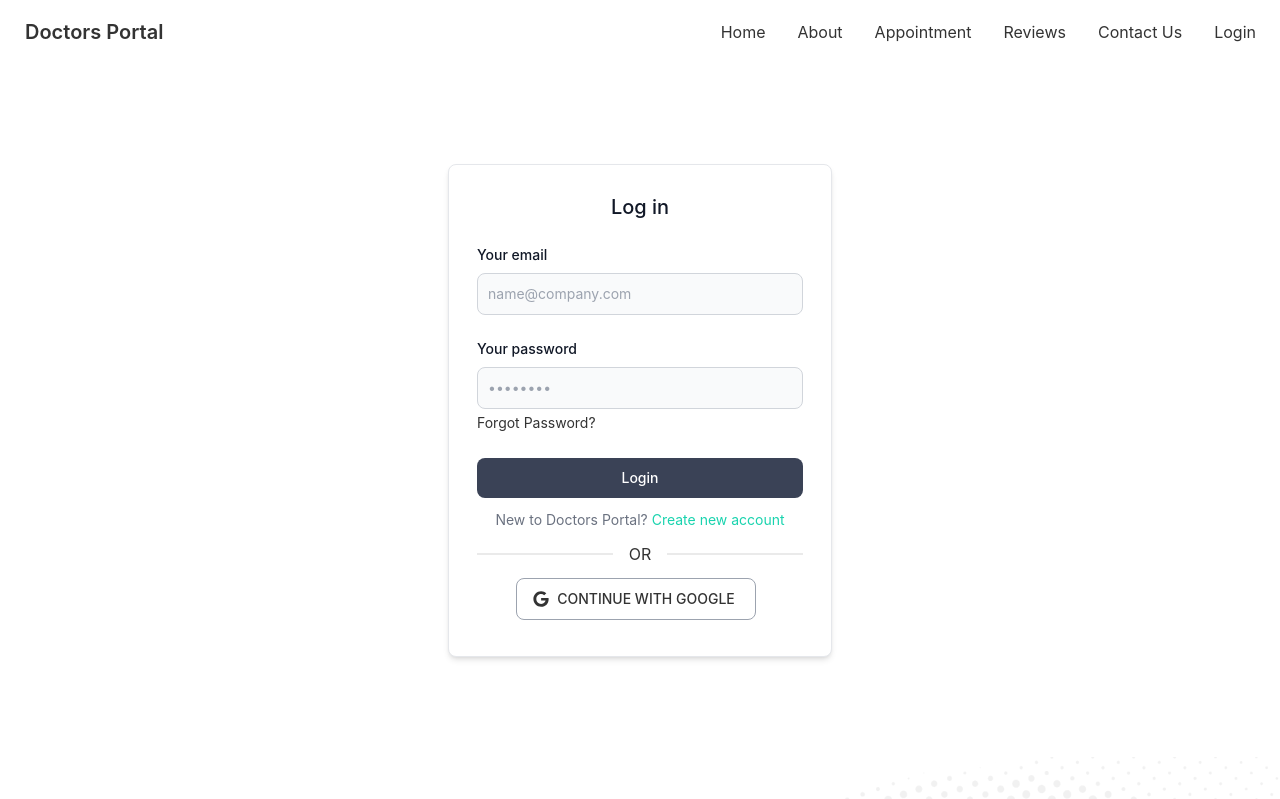
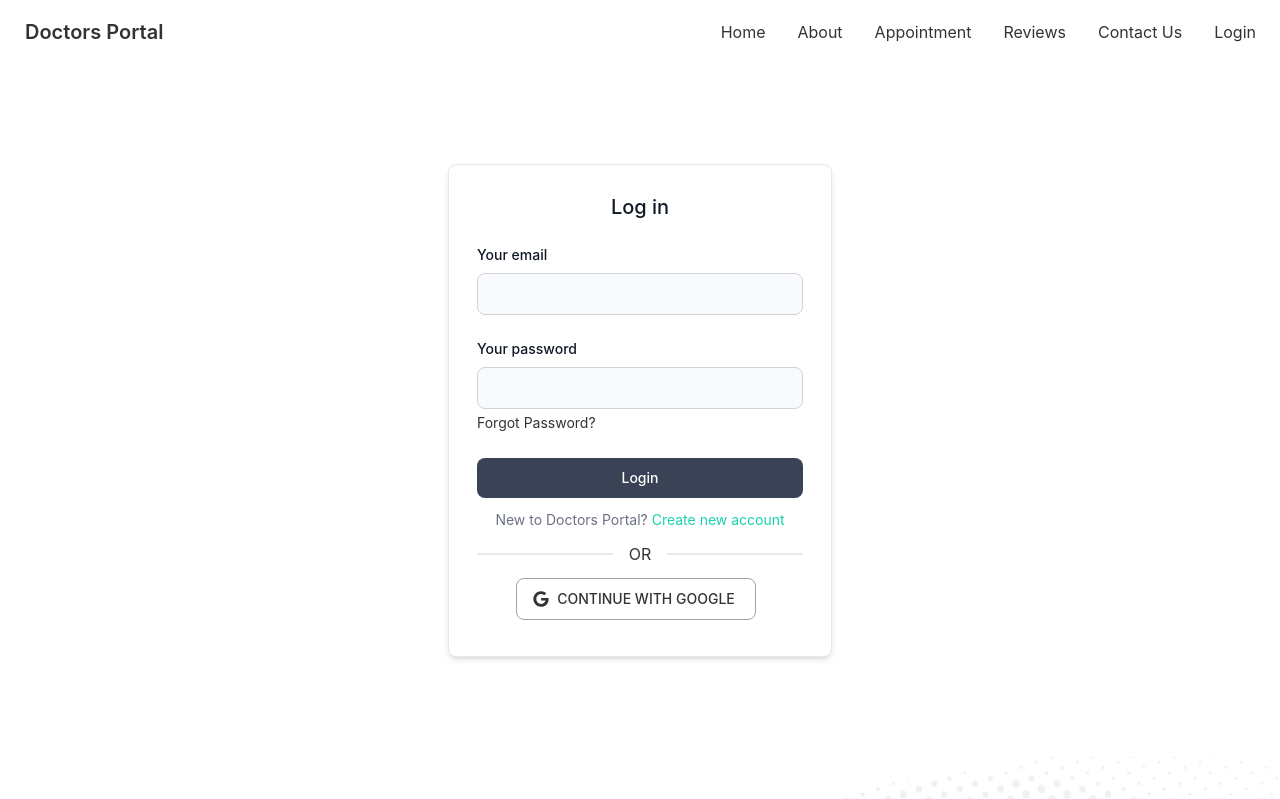
Before and after one commit to mohammedtakbir/doctors-portal-client, a React (Create React App) app: page /login in a window 1280 px wide. Shown: the top 799 px of the page. Built offline with nearby package versions, Linux system fonts and the light colour scheme.

Commit message:
add login

```diff
--- a/src/Pages/Login/Login.js
+++ b/src/Pages/Login/Login.js
@@ -3,7 +3,7 @@
 import { useForm } from 'react-hook-form';
 
 const Login = () => {
-    const { register, handleSubmit } = useForm();
+    const { register, formState: { errors }, handleSubmit } = useForm();
 
     const handleLogin = data => {
         console.log(data);
@@ -15,32 +15,27 @@
                 <form className="space-y-6" onSubmit={handleSubmit(handleLogin)}>
                     <h5 className="text-xl font-medium text-gray-900 text-center">Log in</h5>
                     <div>
-                        <label htmlFor="email" className="block mb-2 text-sm font-medium text-gray-900">Your email</label>
+                        <label className="block mb-2 text-sm font-medium text-gray-900">Your email</label>
                         <input
-                            {...register("email")}
+                            {...register("email", { required: "Email Address is required" })}
                             type="email"
-                            name="email"
-                            id="email"
                             className="bg-gray-50 border border-gray-300 text-gray-900 text-sm rounded-lg focus:ring-blue-500 focus:border-blue-500 block w-full p-2.5 "
-                            placeholder="name@company.com"
-                            required
                         />
+                        {errors.email && <p role="alert" className='text-red-500 text-sm'>{errors.email?.message}</p>}
                     </div>
                     <div>
-                        <label
-                            htmlFor="password"
-                            className="block mb-2 text-sm font-medium text-gray-900"
+                        <label className="block mb-2 text-sm font-medium text-gray-900"
                         >
                             Your password</label>
                         <input
-                            {...register("password")}
+                            {...register("password",
+                                {
+                                    required: "Password is required", minLength: {value: 6, message: 'Password should be at least 6 character'}
+                                })}
                             type="password"
-                            name="password"
-                            id="password"
-                            placeholder="••••••••"
                             className="bg-gray-50 border border-gray-300 text-gray-900 text-sm rounded-lg focus:ring-blue-500 focus:border-blue-500 block w-full p-2.5 "
-                            required
                         />
+                        {errors.password && <p role="alert" className='text-red-500 text-sm'>{errors.password?.message}</p>}
                     </div>
                     <button className="ml-auto text-sm hover:underline !mt-1">Forgot Password?</button>
                     <button
```
